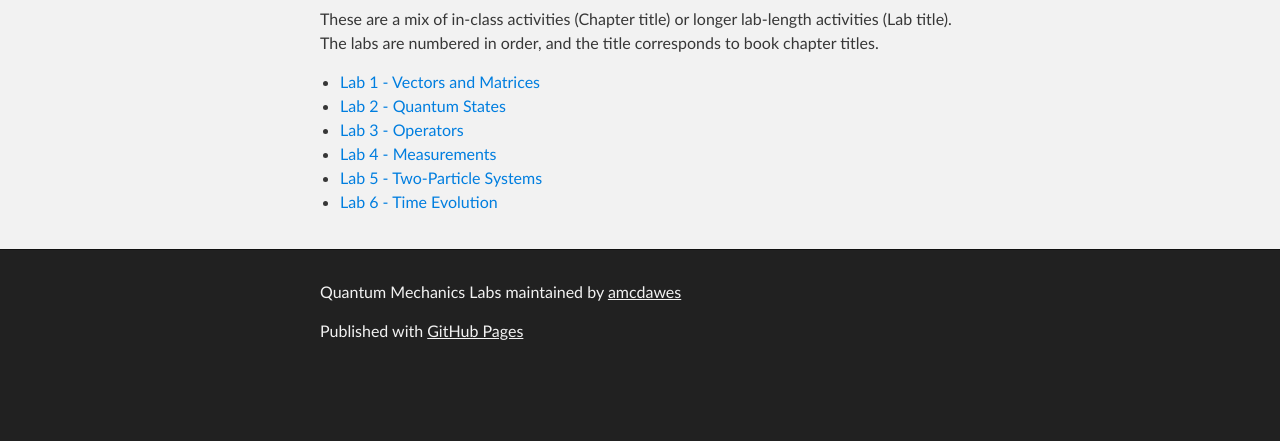
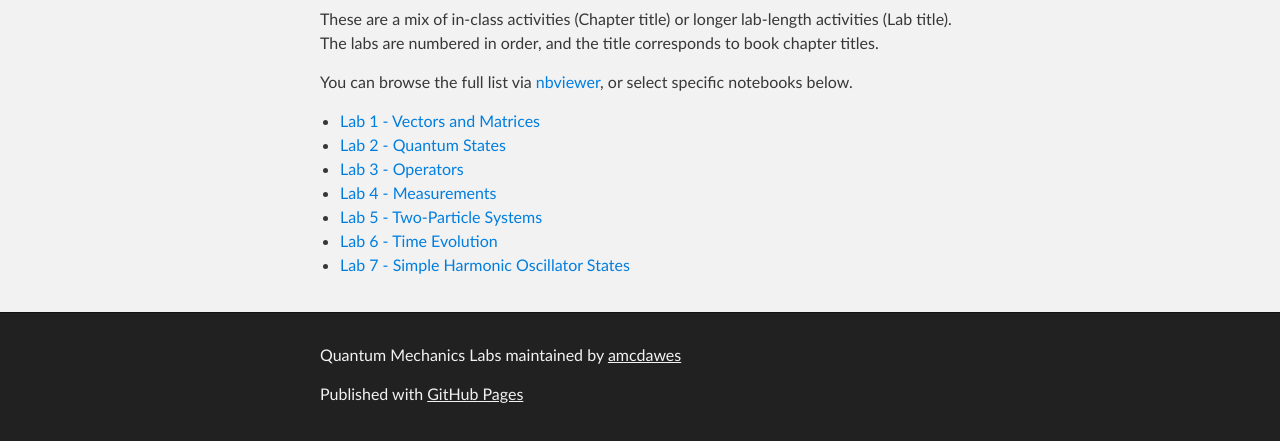
Before and after one commit to amcdawes/QMlabs, a plain HTML site: page index.html in a window 1280 px wide. Shown: the part 443-884 px from the top of the page. Before the commit the page ends 821 px from the top, so only its background shows below. Drawn offline with Linux system fonts and the light colour scheme.

Commit message:
new master viewer list

```diff
--- a/index.html
+++ b/index.html
@@ -35,6 +35,7 @@
 <a id="quantum-mechanics---ipy-notebooks" class="anchor" href="#quantum-mechanics---ipy-notebooks" aria-hidden="true"><span class="octicon octicon-link"></span></a>Quantum Mechanics - Ip[y]: notebooks</h1>
 
 <p>These are a mix of in-class activities (Chapter title) or longer lab-length activities (Lab title). The labs are numbered in order, and the title corresponds to book chapter titles.</p>
+<p>You can browse the full list via <a href="http://nbviewer.ipython.org/github/amcdawes/QMlabs/tree/master/">nbviewer</a>, or select specific notebooks below.</p>
 
 <ul>
     <li><a href="http://nbviewer.ipython.org/github/amcdawes/QMlabs/blob/master/Lab%201%20-%20Vectors%20and%20Matrices%20-%20Solutions.ipynb">Lab 1 - Vectors and Matrices</a></li>
@@ -43,6 +44,7 @@
     <li><a href="http://nbviewer.ipython.org/github/amcdawes/QMlabs/blob/master/Lab%204%20-%20Measurements.ipynb">Lab 4 - Measurements</a></li>
     <li><a href="http://nbviewer.ipython.org/github/amcdawes/QMlabs/blob/master/Lab%205%20-%20Two-particle%20systems.ipynb">Lab 5 - Two-Particle Systems</a></li>
     <li><a href="http://nbviewer.ipython.org/github/amcdawes/QMlabs/blob/master/Lab%206%20-%20Time%20Evolution.ipynb">Lab 6 - Time Evolution</a></li>
+    <li><a href="http://nbviewer.ipython.org/github/amcdawes/QMlabs/blob/master/Lab%207%20-%20SHO.ipynb">Lab 7 - Simple Harmonic Oscillator States</a></li>
 </ul>
       </section>
     </div>
```
